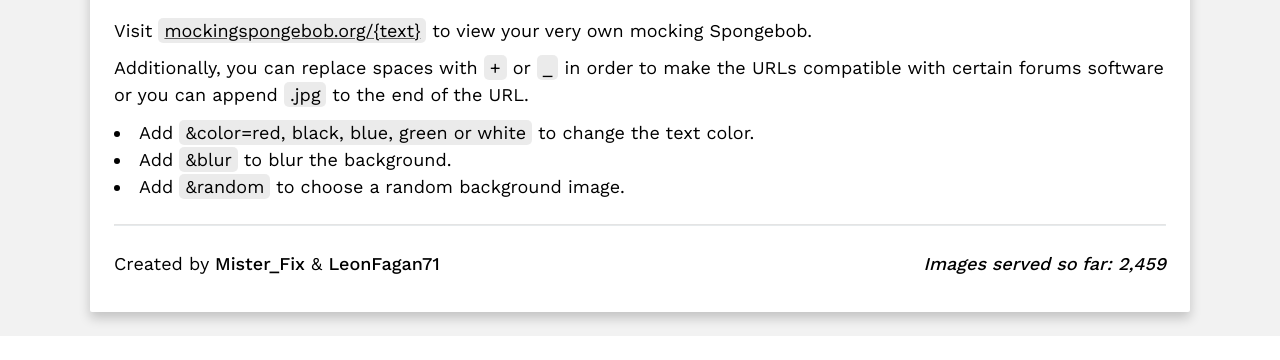
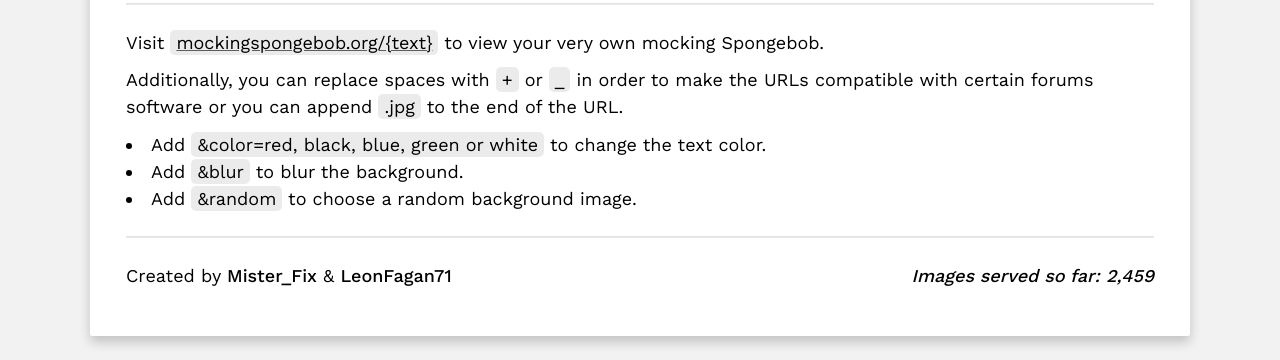
Before and after one commit to MisterFixx/MockingSpongebob.org, a PHP site: page / in a window 1280 px wide. Shown: the part 494-854 px from the top of the page. Before the commit the page ends 830 px from the top, so only its background shows below. Run offline with PHP 8.4, Linux system fonts and the light colour scheme.

Commit message:
Add more padding on content when in desktop

```diff
--- a/assets/css/main.css
+++ b/assets/css/main.css
@@ -130,6 +130,6 @@ span.code{
         padding: 24px;
     }
     .content{
-        padding: 24px;
+        padding: 36px;
     }
 }
```
